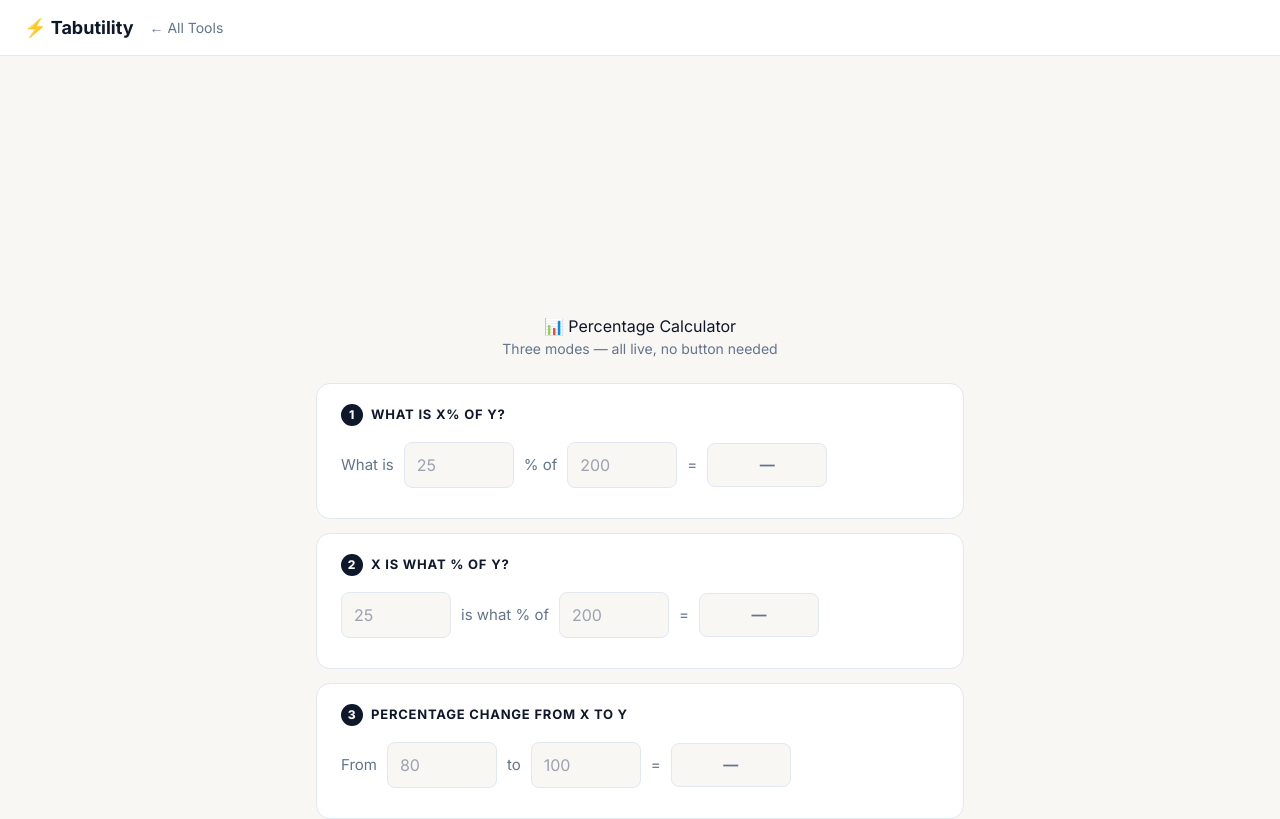
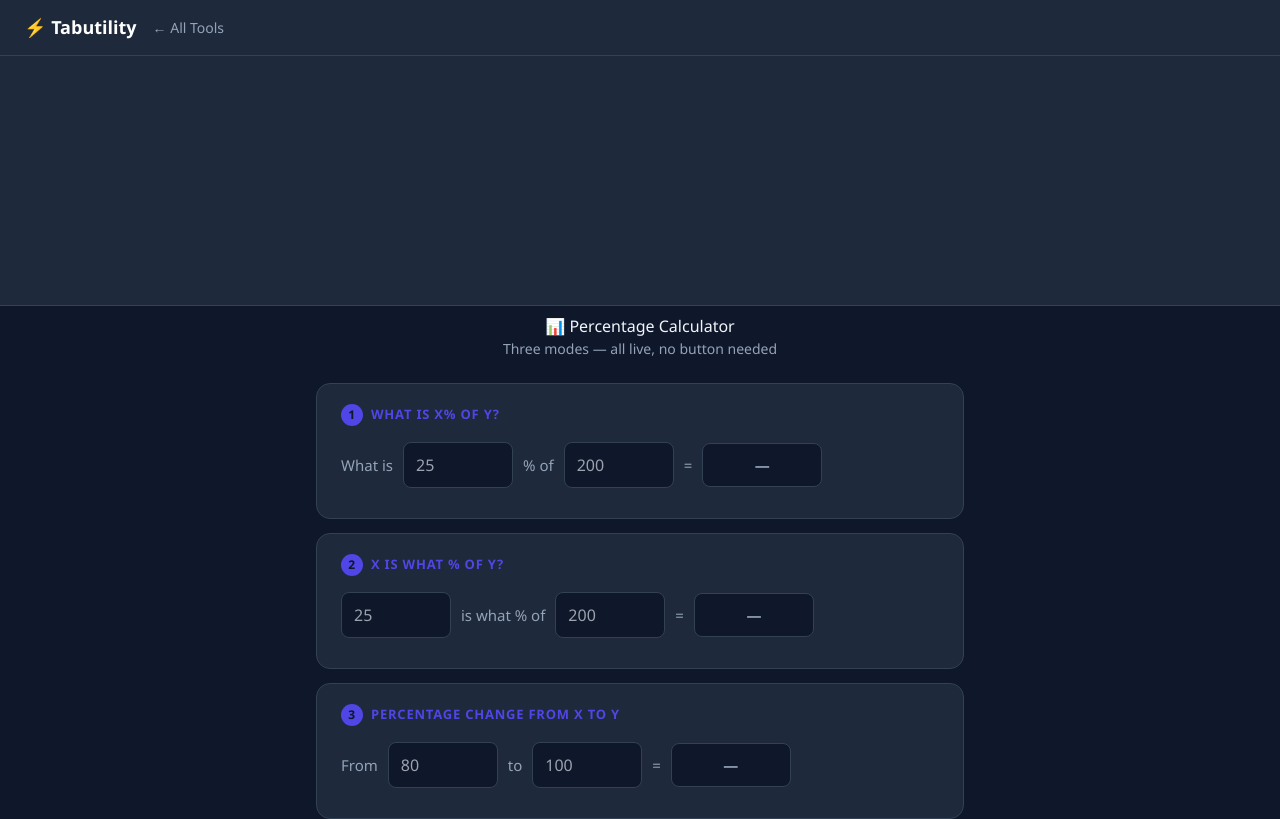
Before and after one commit to rakeshv02/percentage-calculator, a React (Vite) app: page / in a window 1280 px wide. Shown: the top 819 px of the page. Built offline with nearby package versions, Linux system fonts and the light colour scheme.

Commit message:
Align with canonical Tabutility design language (STYLE.md): dark surface, indigo accent, Segoe-first font, standard footer, ad-slot polish

```diff
--- a/index.html
+++ b/index.html
@@ -2,9 +2,8 @@
 <html lang="en">
 <head>
 <meta charset="UTF-8"/>
-<meta name="theme-color" content="#f8f7f4" />
+<meta name="theme-color" content="#0f172a" />
   <meta name="viewport" content="width=device-width, initial-scale=1.0"/>
-<link rel="preconnect" href="https://fonts.googleapis.com"><link rel="preconnect" href="https://fonts.gstatic.com" crossorigin><link rel="stylesheet" href="https://fonts.googleapis.com/css2?family=Inter:wght@400;600;700;800&display=swap">
 <title>Percentage Calculator — Tabutility</title>
 <meta name="description" content="Free percentage calculator. Calculate percentages, percentage increases, decreases and discounts instantly."/>
 <meta name="keywords" content="percentage calculator, percent calculator, calculate percentage, percentage increase, percentage decrease, what is x percent of y"/>
@@ -30,34 +29,35 @@
 <script type="application/ld+json">{"@context":"https://schema.org","@type":"FAQPage","mainEntity":[{"@type":"Question","name":"How do I calculate a percentage?","acceptedAnswer":{"@type":"Answer","text":"Divide the part by the whole and multiply by 100. E.g. 25/200 × 100 = 12.5%."}},{"@type":"Question","name":"Is the Percentage Calculator free?","acceptedAnswer":{"@type":"Answer","text":"Yes — completely free, no sign-up needed."}},{"@type":"Question","name":"Can I calculate percentage increase?","acceptedAnswer":{"@type":"Answer","text":"Yes — use mode 3 to find the percentage change between two numbers."}},{"@type":"Question","name":"Does it work on mobile?","acceptedAnswer":{"@type":"Answer","text":"Yes — works on any device."}}]}</script>
 <style>
 *{box-sizing:border-box;margin:0;padding:0}
-body{font-family:'Inter',-apple-system,BlinkMacSystemFont,'Segoe UI',sans-serif;background:#f8f7f4;color:#0f172a;min-height:100vh}
-nav{background:#ffffff;border-bottom:1px solid #e2e8f0;padding:14px 24px;display:flex;align-items:center;gap:16px}
-nav a{color:#64748b;text-decoration:none;font-size:14px}
-nav a:hover{color:#0f172a}
-nav .brand{color:#0f172a;font-weight:700;font-size:18px}
-.ad-banner{background:#ffffff;border-bottom:1px solid #e2e8f0;padding:4px;text-align:center}
+body{font-family:'Segoe UI',system-ui,Arial,sans-serif;background:#0f172a;color:#f1f5f9;min-height:100vh}
+nav{background:#1e293b;border-bottom:1px solid #334155;padding:14px 24px;display:flex;align-items:center;gap:16px}
+nav a{color:#94a3b8;text-decoration:none;font-size:14px}
+nav a:hover{color:#f1f5f9}
+nav .brand{color:#4f46e5;font-weight:700;font-size:18px}
+.ad-banner{background:#1e293b;border-bottom:1px solid #334155;padding:4px;text-align:center}
 #app{max-width:680px;margin:8px auto;padding:0 16px 40px}
-h1{font-size:26px;font-weight:700;color:#0f172a;margin:24px 0 6px;text-align:center}
-.subtitle{color:#64748b;font-size:14px;text-align:center;margin-bottom:24px}
-.card{background:#ffffff;border:1px solid #e2e8f0;border-radius:14px;padding:20px 24px;margin-bottom:14px}
-.card-title{font-size:13px;font-weight:700;color:#0f172a;text-transform:uppercase;letter-spacing:.06em;margin-bottom:16px;display:flex;align-items:center;gap:8px}
-.card-title .num{background:#0f172a;color:#f8f7f4;width:22px;height:22px;border-radius:50%;display:inline-flex;align-items:center;justify-content:center;font-size:12px;font-weight:800;flex-shrink:0}
+h1{font-size:26px;font-weight:700;color:#f1f5f9;margin:24px 0 6px;text-align:center}
+.subtitle{color:#94a3b8;font-size:14px;text-align:center;margin-bottom:24px}
+.card{background:#1e293b;border:1px solid #334155;border-radius:14px;padding:20px 24px;margin-bottom:14px}
+.card-title{font-size:13px;font-weight:700;color:#4f46e5;text-transform:uppercase;letter-spacing:.06em;margin-bottom:16px;display:flex;align-items:center;gap:8px}
+.card-title .num{background:#4f46e5;color:#0f172a;width:22px;height:22px;border-radius:50%;display:inline-flex;align-items:center;justify-content:center;font-size:12px;font-weight:800;flex-shrink:0}
 .row{display:flex;align-items:center;gap:10px;flex-wrap:wrap}
-.row span{color:#64748b;font-size:15px;white-space:nowrap}
-input[type="number"]{background:#f8f7f4;border:1px solid #e2e8f0;border-radius:8px;padding:10px 12px;color:#0f172a;font-size:16px;outline:none;width:110px;-moz-appearance:textfield;transition:border-color .2s}
-input[type="number"]:focus{border-color:#0f172a}
+.row span{color:#94a3b8;font-size:15px;white-space:nowrap}
+input[type="number"]{background:#0f172a;border:1px solid #334155;border-radius:8px;padding:10px 12px;color:#f1f5f9;font-size:16px;outline:none;width:110px;-moz-appearance:textfield;transition:border-color .2s}
+input[type="number"]:focus{border-color:#4f46e5}
 input[type="number"]::-webkit-outer-spin-button,input[type="number"]::-webkit-inner-spin-button{-webkit-appearance:none}
-.result-inline{background:#f8f7f4;border:1px solid #e2e8f0;border-radius:8px;padding:10px 16px;font-size:20px;font-weight:700;color:#34d399;min-width:120px;text-align:center;display:inline-block}
+.result-inline{background:#0f172a;border:1px solid #334155;border-radius:8px;padding:10px 16px;font-size:20px;font-weight:700;color:#34d399;min-width:120px;text-align:center;display:inline-block}
 .eq{color:#64748b;font-size:14px}
 @media(max-width:500px){.row{gap:6px}input[type="number"]{width:80px}.result-inline{min-width:90px;font-size:17px}}
 </style>
-<style id="tabutility-brand">
-/* empty ad slots: reserve space, no bordered box */
-.ad-banner,.ad-slot,.ad-container{background:transparent!important;border:none!important;border-bottom:none!important;box-shadow:none!important}
+<style id="tabutility-brand-v2">
+/* Canonical dark-surface spec (STYLE.md): indigo accent, white text on indigo */
+.btn,.toggle-btn.active,button.active{color:#fff!important}
+nav .brand{color:#fff}
+nav a:hover{color:#818cf8}
+input:focus,select:focus,textarea:focus{border-color:#818cf8!important}
 /* AdSense not yet approved: hide all ad frames (container min-height still reserves space). Remove these two lines after approval. */
 ins.adsbygoogle,.ad-banner iframe,.ad-slot iframe,.ad-container iframe{visibility:hidden!important}
-nav .brand{color:#0f172a}
-body{-webkit-font-smoothing:antialiased}
 </style>
 </head>
 <body>
@@ -115,35 +115,35 @@
 
 
 <!-- embed-widget -->
-<div style="max-width:640px;margin:0 auto 32px;background:#ffffff;border:1px solid #e2e8f0;border-radius:12px;padding:18px">
-  <h2 style="font-size:15px;font-weight:700;color:#64748b;text-transform:uppercase;letter-spacing:.05em;margin-bottom:12px">Embed This Tool</h2>
+<div style="max-width:640px;margin:0 auto 32px;background:#1e293b;border:1px solid #334155;border-radius:12px;padding:18px">
+  <h2 style="font-size:15px;font-weight:700;color:#94a3b8;text-transform:uppercase;letter-spacing:.05em;margin-bottom:12px">Embed This Tool</h2>
   <p style="font-size:13px;color:#64748b;margin-bottom:12px">Add this Percentage Calculator to your website or blog for free — just paste this code:</p>
-  <div style="background:#f8f7f4;border:1px solid #e2e8f0;border-radius:8px;padding:12px;font-family:'Inter',monospace;font-size:12px;color:#7dd3fc;word-break:break-all;margin-bottom:10px" id="embed-code">&lt;iframe src=&quot;https://percentage-calculator.tabutility.com/&quot; width=&quot;100%&quot; height=&quot;600&quot; frameborder=&quot;0&quot; style=&quot;border-radius:12px&quot; title=&quot;Percentage Calculator by Tabutility&quot;&gt;&lt;/iframe&gt;
+  <div style="background:#0f172a;border:1px solid #334155;border-radius:8px;padding:12px;font-family:monospace;font-size:12px;color:#818cf8;word-break:break-all;margin-bottom:10px" id="embed-code">&lt;iframe src=&quot;https://percentage-calculator.tabutility.com/&quot; width=&quot;100%&quot; height=&quot;600&quot; frameborder=&quot;0&quot; style=&quot;border-radius:12px&quot; title=&quot;Percentage Calculator by Tabutility&quot;&gt;&lt;/iframe&gt;
 &lt;p style=&quot;font-size:12px&quot;&gt;&lt;a href=&quot;https://percentage-calculator.tabutility.com/&quot; target=&quot;_blank&quot; rel=&quot;noopener&quot;&gt;Percentage Calculator&lt;/a&gt; by &lt;a href=&quot;https://tabutility.com/&quot; target=&quot;_blank&quot; rel=&quot;noopener&quot;&gt;Tabutility&lt;/a&gt;&lt;/p&gt;</div>
-  <button onclick="navigator.clipboard.writeText(document.getElementById('embed-code').textContent).then(()=>{this.textContent='Copied!';setTimeout(()=>this.textContent='Copy Embed Code',2000)})" style="background:#0f172a;color:#f8f7f4;border:none;border-radius:8px;padding:9px 18px;font-size:13px;font-weight:700;cursor:pointer">Copy Embed Code</button>
+  <button onclick="navigator.clipboard.writeText(document.getElementById('embed-code').textContent).then(()=>{this.textContent='Copied!';setTimeout(()=>this.textContent='Copy Embed Code',2000)})" style="background:#4f46e5;color:#0f172a;border:none;border-radius:8px;padding:9px 18px;font-size:13px;font-weight:700;cursor:pointer">Copy Embed Code</button>
   <span style="font-size:11px;color:#475569;margin-left:12px">Free to use — the credit link helps others find the tool</span>
 </div>
-<div style="margin:0 auto 24px;max-width:640px;background:#ffffff;border-radius:10px;padding:14px 18px;display:flex;align-items:center;gap:14px;cursor:pointer;border:1px solid #e2e8f0" onclick="window.open('https://www.amazon.co.uk/s?k=maths%20numeracy%20everyday%20books&tag=tabutility-20','_blank','noopener noreferrer')" title="Brush up on maths & finance?">
+<div style="margin:0 auto 24px;max-width:640px;background:#1e293b;border-radius:10px;padding:14px 18px;display:flex;align-items:center;gap:14px;cursor:pointer;border:1px solid #334155" onclick="window.open('https://www.amazon.co.uk/s?k=maths%20numeracy%20everyday%20books&tag=tabutility-20','_blank','noopener noreferrer')" title="Brush up on maths & finance?">
   <span style="font-size:28px;flex-shrink:0">📚</span>
   <div style="min-width:0">
-    <div style="font-size:13px;font-weight:700;color:#0f172a;margin-bottom:3px">Brush up on maths & finance?</div>
-    <div style="font-size:12px;color:#64748b">Browse maths & numeracy books <span style="color:#f59e0b;white-space:nowrap">→ Browse on Amazon</span></div>
+    <div style="font-size:13px;font-weight:700;color:#f1f5f9;margin-bottom:3px">Brush up on maths & finance?</div>
+    <div style="font-size:12px;color:#94a3b8">Browse maths & numeracy books <span style="color:#f59e0b;white-space:nowrap">→ Browse on Amazon</span></div>
     <div style="font-size:10px;color:#475569;margin-top:3px">As an Amazon Associate we earn from qualifying purchases.</div>
   </div>
 </div>
-<h2 style="font-size:15px;font-weight:700;color:#64748b;text-transform:uppercase;letter-spacing:.05em;margin-bottom:14px">Related Tools</h2>
+<h2 style="font-size:15px;font-weight:700;color:#94a3b8;text-transform:uppercase;letter-spacing:.05em;margin-bottom:14px">Related Tools</h2>
     <div style="display:grid;grid-template-columns:repeat(auto-fit,minmax(200px,1fr));gap:10px">
-      <a href="https://discount-calculator.tabutility.com/" style="display:block;background:rgba(255,255,255,0.07);border:1px solid #e2e8f0;border-radius:10px;padding:12px 16px;text-decoration:none;color:inherit">
-        <div style="font-size:13px;font-weight:600;color:#0f172a">Discount Calculator</div><div style="font-size:11px;color:#64748b;margin-top:2px">Calculators</div>
+      <a href="https://discount-calculator.tabutility.com/" style="display:block;background:rgba(255,255,255,0.07);border:1px solid rgba(255,255,255,0.12);border-radius:10px;padding:12px 16px;text-decoration:none;color:inherit">
+        <div style="font-size:13px;font-weight:600;color:#f1f5f9">Discount Calculator</div><div style="font-size:11px;color:#94a3b8;margin-top:2px">Calculators</div>
       </a>
-      <a href="https://tip-calculator.tabutility.com/" style="display:block;background:rgba(255,255,255,0.07);border:1px solid #e2e8f0;border-radius:10px;padding:12px 16px;text-decoration:none;color:inherit">
-        <div style="font-size:13px;font-weight:600;color:#0f172a">Tip Calculator</div><div style="font-size:11px;color:#64748b;margin-top:2px">Calculators</div>
+      <a href="https://tip-calculator.tabutility.com/" style="display:block;background:rgba(255,255,255,0.07);border:1px solid rgba(255,255,255,0.12);border-radius:10px;padding:12px 16px;text-decoration:none;color:inherit">
+        <div style="font-size:13px;font-weight:600;color:#f1f5f9">Tip Calculator</div><div style="font-size:11px;color:#94a3b8;margin-top:2px">Calculators</div>
       </a>
-      <a href="https://sales-tax-calculator.tabutility.com/" style="display:block;background:rgba(255,255,255,0.07);border:1px solid #e2e8f0;border-radius:10px;padding:12px 16px;text-decoration:none;color:inherit">
-        <div style="font-size:13px;font-weight:600;color:#0f172a">Sales Tax Calculator</div><div style="font-size:11px;color:#64748b;margin-top:2px">Calculators</div>
+      <a href="https://sales-tax-calculator.tabutility.com/" style="display:block;background:rgba(255,255,255,0.07);border:1px solid rgba(255,255,255,0.12);border-radius:10px;padding:12px 16px;text-decoration:none;color:inherit">
+        <div style="font-size:13px;font-weight:600;color:#f1f5f9">Sales Tax Calculator</div><div style="font-size:11px;color:#94a3b8;margin-top:2px">Calculators</div>
       </a>
-      <a href="https://roi.tabutility.com/" style="display:block;background:rgba(255,255,255,0.07);border:1px solid #e2e8f0;border-radius:10px;padding:12px 16px;text-decoration:none;color:inherit">
-        <div style="font-size:13px;font-weight:600;color:#0f172a">ROI Calculator</div><div style="font-size:11px;color:#64748b;margin-top:2px">Calculators</div>
+      <a href="https://roi.tabutility.com/" style="display:block;background:rgba(255,255,255,0.07);border:1px solid rgba(255,255,255,0.12);border-radius:10px;padding:12px 16px;text-decoration:none;color:inherit">
+        <div style="font-size:13px;font-weight:600;color:#f1f5f9">ROI Calculator</div><div style="font-size:11px;color:#94a3b8;margin-top:2px">Calculators</div>
       </a>
     </div>
   </div>
@@ -151,22 +151,22 @@
 
 <div style="max-width:860px;margin-left:auto;margin-right:auto;margin-top:8px;margin-bottom:24px;padding:0 16px">
   <div style="background:rgba(255,255,255,0.04);border:1px solid rgba(255,255,255,0.1);border-radius:14px;padding:20px 24px">
-    <h2 style="font-size:15px;font-weight:700;color:#64748b;text-transform:uppercase;letter-spacing:.05em;margin-bottom:4px">Frequently Asked Questions</h2>
+    <h2 style="font-size:15px;font-weight:700;color:#94a3b8;text-transform:uppercase;letter-spacing:.05em;margin-bottom:4px">Frequently Asked Questions</h2>
     <div style="border-bottom:1px solid rgba(255,255,255,0.08);padding:14px 0">
-      <div style="font-size:14px;font-weight:600;color:#0f172a;margin-bottom:6px">How do I calculate a percentage?</div>
-      <div style="font-size:13px;color:#64748b;line-height:1.5">Divide the part by the whole and multiply by 100. E.g. 25/200 × 100 = 12.5%.</div>
+      <div style="font-size:14px;font-weight:600;color:#f1f5f9;margin-bottom:6px">How do I calculate a percentage?</div>
+      <div style="font-size:13px;color:#94a3b8;line-height:1.5">Divide the part by the whole and multiply by 100. E.g. 25/200 × 100 = 12.5%.</div>
     </div>
     <div style="border-bottom:1px solid rgba(255,255,255,0.08);padding:14px 0">
-      <div style="font-size:14px;font-weight:600;color:#0f172a;margin-bottom:6px">Is this free?</div>
-      <div style="font-size:13px;color:#64748b;line-height:1.5">Yes — completely free, no sign-up needed.</div>
+      <div style="font-size:14px;font-weight:600;color:#f1f5f9;margin-bottom:6px">Is this free?</div>
+      <div style="font-size:13px;color:#94a3b8;line-height:1.5">Yes — completely free, no sign-up needed.</div>
     </div>
     <div style="border-bottom:1px solid rgba(255,255,255,0.08);padding:14px 0">
-      <div style="font-size:14px;font-weight:600;color:#0f172a;margin-bottom:6px">Can I calculate percentage increase?</div>
-      <div style="font-size:13px;color:#64748b;line-height:1.5">Yes — use mode 3 to find the percentage change between two numbers.</div>
+      <div style="font-size:14px;font-weight:600;color:#f1f5f9;margin-bottom:6px">Can I calculate percentage increase?</div>
+      <div style="font-size:13px;color:#94a3b8;line-height:1.5">Yes — use mode 3 to find the percentage change between two numbers.</div>
     </div>
     <div style="padding:14px 0">
-      <div style="font-size:14px;font-weight:600;color:#0f172a;margin-bottom:6px">Works on mobile?</div>
-      <div style="font-size:13px;color:#64748b;line-height:1.5">Yes — works on any device.</div>
+      <div style="font-size:14px;font-weight:600;color:#f1f5f9;margin-bottom:6px">Works on mobile?</div>
+      <div style="font-size:13px;color:#94a3b8;line-height:1.5">Yes — works on any device.</div>
     </div>
   </div>
 </div>
@@ -229,11 +229,11 @@
   }
 })();
 </script>
-<footer style="border-top:1px solid #e2e8f0;background:#ffffff;margin-top:48px;padding:28px 24px;text-align:center;font-family:'Inter',-apple-system,BlinkMacSystemFont,'Segoe UI',sans-serif;font-size:13px;color:#64748b;line-height:1.8">
-<div style="font-weight:700;color:#0f172a;font-size:15px">⚡ Tabutility</div>
+<footer style="background:#1a1a2e;margin-top:48px;padding:28px 24px;text-align:center;font-family:'Segoe UI',system-ui,Arial,sans-serif;font-size:13px;color:#94a3b8;line-height:1.8">
+<div style="font-weight:700;color:#fff;font-size:15px">⚡ Tabutility</div>
 <div>Free, private, browser-based tools. No sign-up, no tracking.</div>
-<div><a href="https://tabutility.com" style="color:#0f172a;font-weight:600;text-decoration:none">All Tools</a> · <a href="https://tabutility.com/blog/" style="color:#64748b;text-decoration:none">Blog</a> · <a href="https://tabutility.com/#about" style="color:#64748b;text-decoration:none">About</a></div>
-<div style="margin-top:6px;color:#94a3b8">© 2026 Tabutility</div>
+<div><a href="https://tabutility.com" style="color:#818cf8;font-weight:600;text-decoration:none">All Tools</a> · <a href="https://tabutility.com/blog/" style="color:#94a3b8;text-decoration:none">Blog</a> · <a href="https://tabutility.com/#about" style="color:#94a3b8;text-decoration:none">About</a></div>
+<div style="margin-top:6px;color:#64748b">© 2026 Tabutility</div>
 </footer>
 </body>
 </html>
--- a/src/index.css
+++ b/src/index.css
@@ -15,11 +15,11 @@
 }
 
 body {
-  font-family:'Inter', 'Inter', sans-serif;
-  background: #f8f7f4;
+  font-family:'Segoe UI',system-ui,Arial,sans-serif;
+  background: #0f172a;
   color: #e2e8f0;
 }
 
 input, textarea {
-  font-family:'Inter', 'Inter', sans-serif;
+  font-family:'Segoe UI',system-ui,Arial,sans-serif;
 }
```
